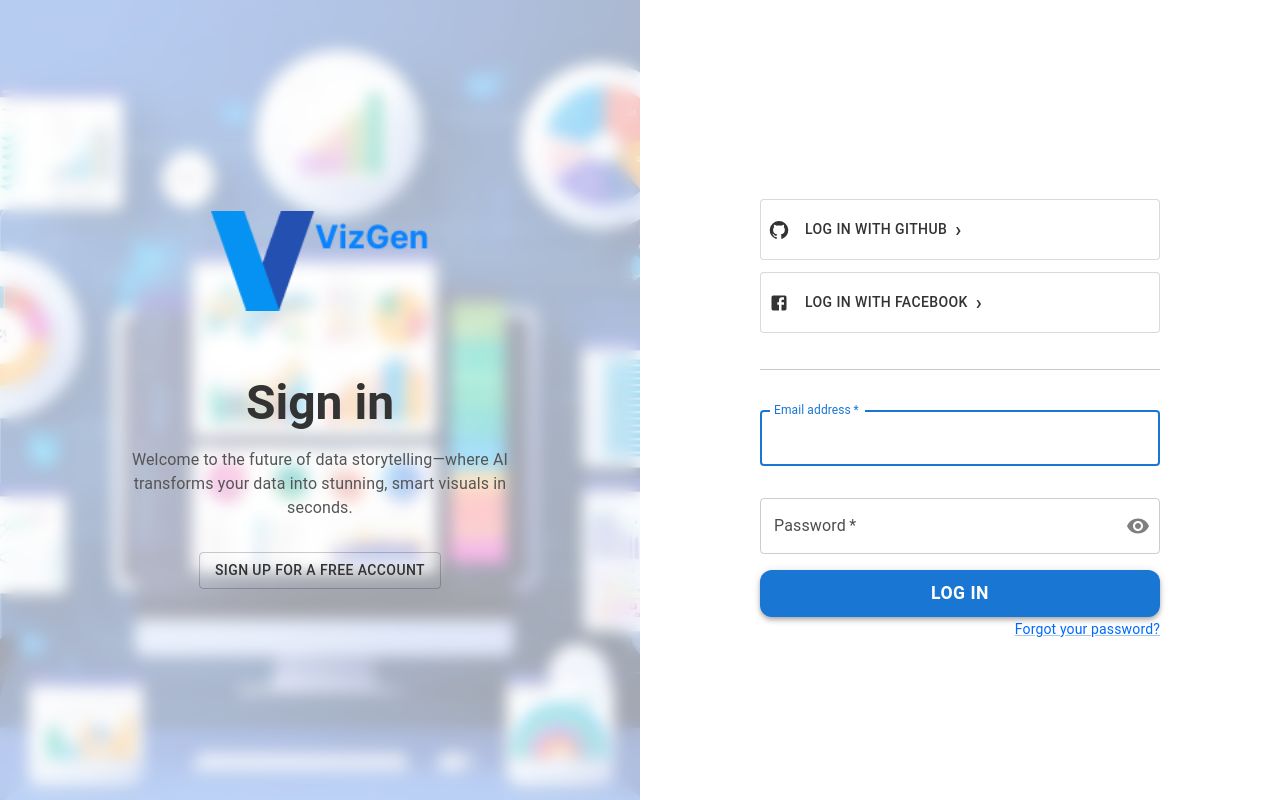
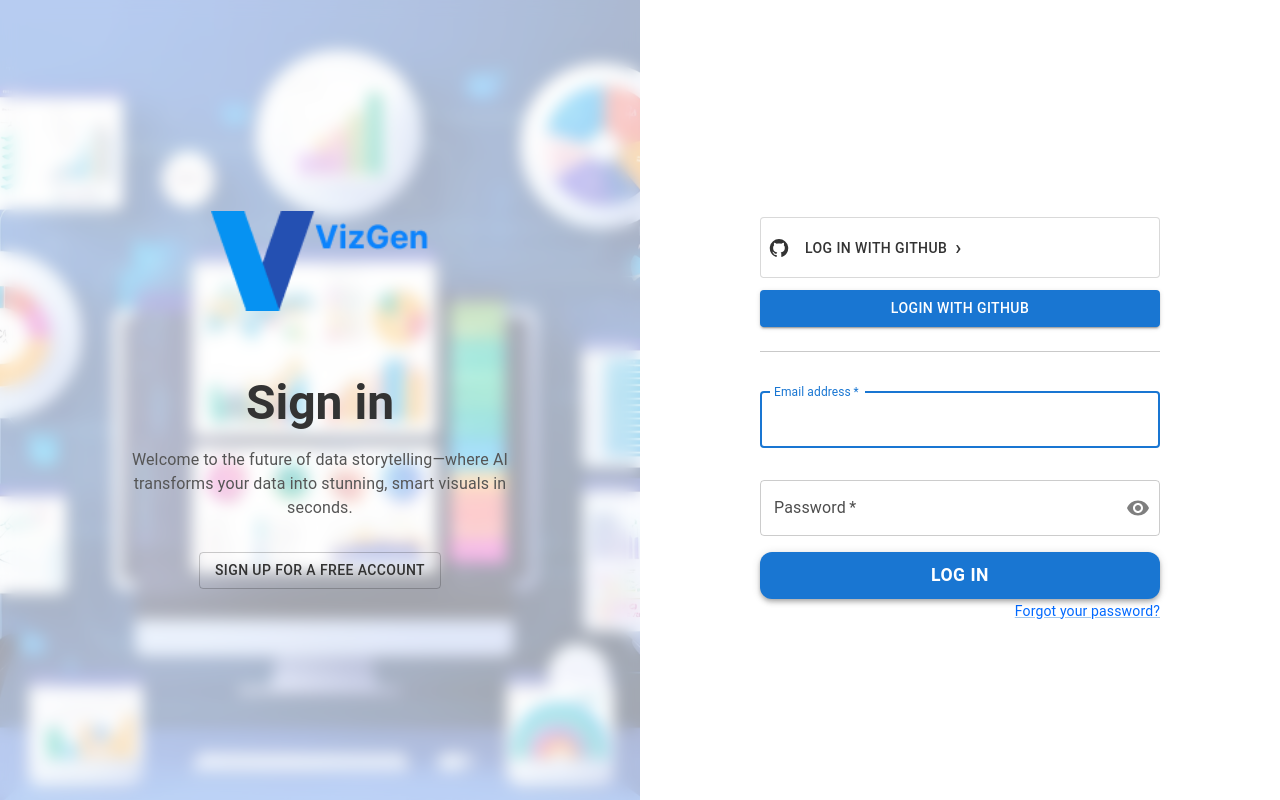
Before and after one commit to SandaruRF/AI-Assisted-Graph-Generation, a React (Create React App) app in the folder frontend/: page /login in a window 1280 px wide. Built offline with nearby package versions, Linux system fonts and the light colour scheme; no server answers.

Commit message:
[AAGG-19] Login bug fix

```diff
--- a/frontend/src/pages/LoginPage.jsx
+++ b/frontend/src/pages/LoginPage.jsx
@@ -1,4 +1,4 @@
-import React, {useState} from 'react';
+import React, { useState } from 'react';
 import {
   Box,
   Button,
@@ -16,11 +16,10 @@ import {
 import { styled } from '@mui/material/styles';
 import { Visibility, VisibilityOff } from '@mui/icons-material';
 import GitHubIcon from '@mui/icons-material/GitHub';
-import {GoogleLogin} from '@react-oauth/google'
-import FacebookIcon from '@mui/icons-material/Facebook';
+import { GoogleLogin } from '@react-oauth/google'
 import { useNavigate } from 'react-router-dom';
 
-import {handleSubmit,handleGoogleLogin} from "../services/api.js";
+import { handleSubmit, handleGoogleLogin, handleGitHubAuth } from "../services/api.js";
 
 
 // Create a styled component for the logo
@@ -75,6 +74,14 @@ const handleNavigation = (path) => Navigate(path);
 
   const handleGoogle = (credentialResponse) => {
     handleGoogleLogin(credentialResponse, Navigate);
+  };
+
+    //handle github login
+
+
+    const handleGitHubLogin =  () => {
+
+      handleGitHubAuth(setError);
     };
 
 
@@ -224,7 +231,7 @@ const handleFormSubmit = (e) => {
               {/* SSO Login Options */}
 
               <Container>
-                <GoogleLogin  onSuccess={handleGoogle} onError={() => console.log("Login Failed")  }  />
+                <GoogleLogin onSuccess={handleGoogle} onError={() => console.log("Login Failed")} />
               </Container>
 
 
@@ -236,13 +243,14 @@ const handleFormSubmit = (e) => {
                 Log in with GitHub
               </SSOButton>
 
-            <SSOButton
-              variant="outlined"
-              startIcon={<FacebookIcon />}
-              endIcon={<Box component="span" sx={{ ml: 'auto' }}>›</Box>}
+              <Button
+                variant="contained"
+                color="primary"
+                onClick={handleGitHubLogin}
+                fullWidth
               >
-              Log in with Facebook
-            </SSOButton>
+                Login with GitHub
+              </Button>
 
 
 
```
Lines whose indentation alone changed are shown as unchanged.
